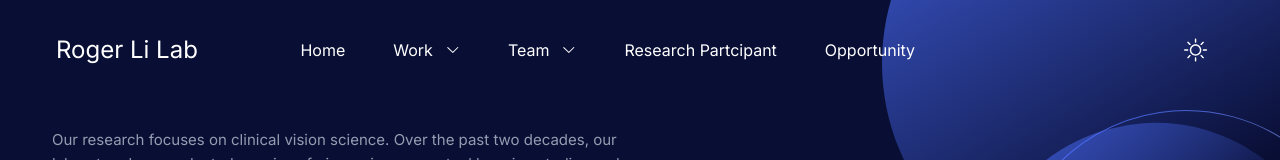
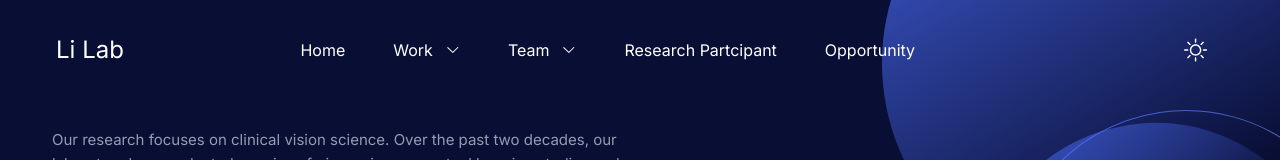
Before and after one commit to orogerli/RogerLabWebsite, a Next.js app: page / in a window 1280 px wide. Shown: the top 160 px of the page. Built offline with nearby package versions, Linux system fonts and the light colour scheme.

Commit message:
Update index.tsx

```diff
--- a/components/Header/index.tsx
+++ b/components/Header/index.tsx
@@ -53,9 +53,9 @@ const Header = () => {
                   sticky ? "py-5 lg:py-2" : "py-8"
                 } `}
               >
-                <h1 style={{fontSize: '24px', color: 'darkblue',}} className=" dark:hidden">Roger Li Lab</h1>
+                <h1 style={{fontSize: '24px', color: 'darkblue',}} className=" dark:hidden">Li Lab</h1>
 
-                <h1 style={{fontSize: '24px'}} className="hidden dark:block">Roger Li Lab</h1>
+                <h1 style={{fontSize: '24px'}} className="hidden dark:block">Li Lab</h1>
                 {/*<Image
                   src="/images/logo/CollegeLogo.jpg"
                   alt="logo"
```
